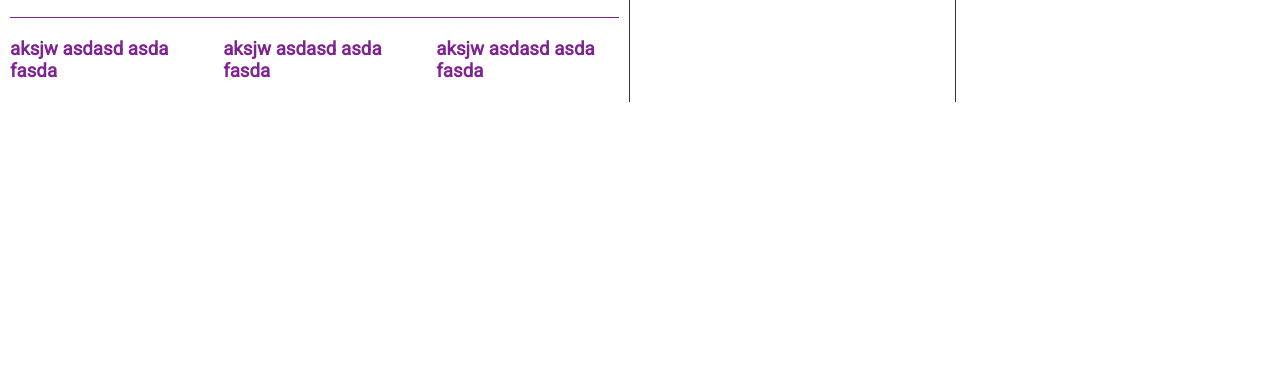
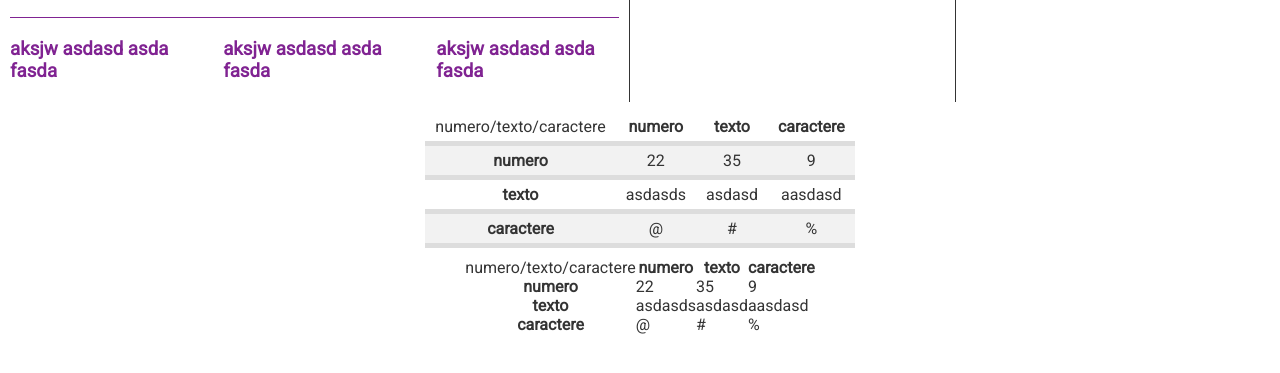
Before and after one commit to erisenrholanda/first-site, a plain HTML site: page www/index.html in a window 1280 px wide. Shown: the part 381-754 px from the top of the page. Drawn offline with nearby package versions, Linux system fonts and the light colour scheme.

Commit message:
adicionamos uma tabela e documentamos no README.md

```diff
--- a/www/index.html
+++ b/www/index.html
@@ -78,6 +78,58 @@
                         </div>
                     </div>
                 </div>
+                <table class="tabela">
+                    <tr>
+                        <td>numero/texto/caractere</td>
+                        <th>numero</th>
+                        <th>texto</th>
+                        <th>caractere</th>
+                    </tr>
+                    <tr>
+                        <th>numero</th>
+                        <td>22</td>
+                        <td>35</td>
+                        <td>9</td>
+                    </tr>
+                    <tr>
+                        <th>texto</th>
+                        <td>asdasds</td>
+                        <td>asdasd</td>
+                        <td>aasdasd</td>
+                    </tr>
+                    <tr>
+                        <th>caractere</th>
+                        <td>@</td>
+                        <td>#</td>
+                        <td>%</td>
+                    </tr>
+                </table>
+                <table>
+                    <tr>
+                        <td>numero/texto/caractere</td>
+                        <th>numero</th>
+                        <th>texto</th>
+                        <th>caractere</th>
+                    </tr>
+                    <tr>
+                        <th>numero</th>
+                        <td>22</td>
+                        <td>35</td>
+                        <td>9</td>
+                    </tr>
+                    <tr>
+                        <th>texto</th>
+                        <td>asdasds</td>
+                        <td>asdasd</td>
+                        <td>aasdasd</td>
+                    </tr>
+                    <tr>
+                        <th>caractere</th>
+                        <td>@</td>
+                        <td>#</td>
+                        <td>%</td>
+                    </tr>
+                </table>
             </div>
         </main>
     </body>
--- a/www/styles/main.css
+++ b/www/styles/main.css
@@ -149,3 +149,26 @@ header .wrapper .menu-item:hover a {
 #noticias .noticia-item li a{
     font-weight:normal;
 }
+.wrapper table {
+    margin: 10px auto;
+    border-collapse: collapse;
+}
+.wrapper .tabela th ,
+.wrapper .tabela td ,
+.wrapper .tabela {
+    /* border: 1px solid black; */
+}
+.wrapper .tabela th ,
+.wrapper .tabela td {
+    /* vertical-align: top; */
+    /* height: 50px; */
+    padding: 5px 10px;
+    text-align: center;
+    border-bottom: 5px solid #ddd;
+}
+.wrapper .tabela tr:nth-child(even){
+    background-color: #f2f2f2
+}
+.wrapper .tabela tr:hover{
+    background-color: gold
+}
```
Also changed, not shown: 1 other file. Lines whose indentation alone changed are shown as unchanged.
